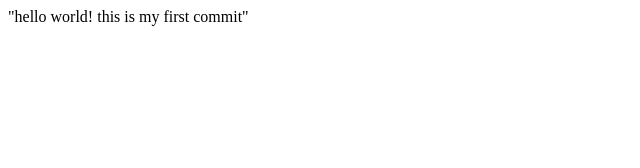
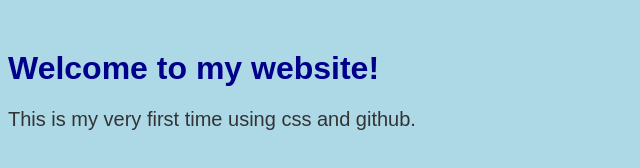
Before and after one commit to garrykalra85-lang/my-website, a plain HTML site: page index.html in a window 1280 px wide. Shown: the whole page, without its empty margins (0-640 px from the left). Drawn offline with Linux system fonts and the light colour scheme.

Commit message:
"added html structure and CSS"

```diff
--- /dev/null
+++ b/index.css
@@ -0,0 +1,5 @@
+body {background-color: lightblue; font-family: arial; sans-serif; text-align: centre; margin-top: 50px;}
+
+h1 {color: darkblue;}
+
+p {color: #333333; font-size: 20px;}
--- a/index.html
+++ b/index.html
@@ -1 +1,13 @@
-"hello world! this is my first commit"
+<!DOCTYPE html>
+<html>
+<head>
+    <title>My first website</title>
+    <link rel="stylesheet"
+href="index.css">
+</head>
+<body>
+    <h1>Welcome to my website!</h1>
+    <p>This is my very first time using css and github.</p>
+
+</body>
+</html>
```
